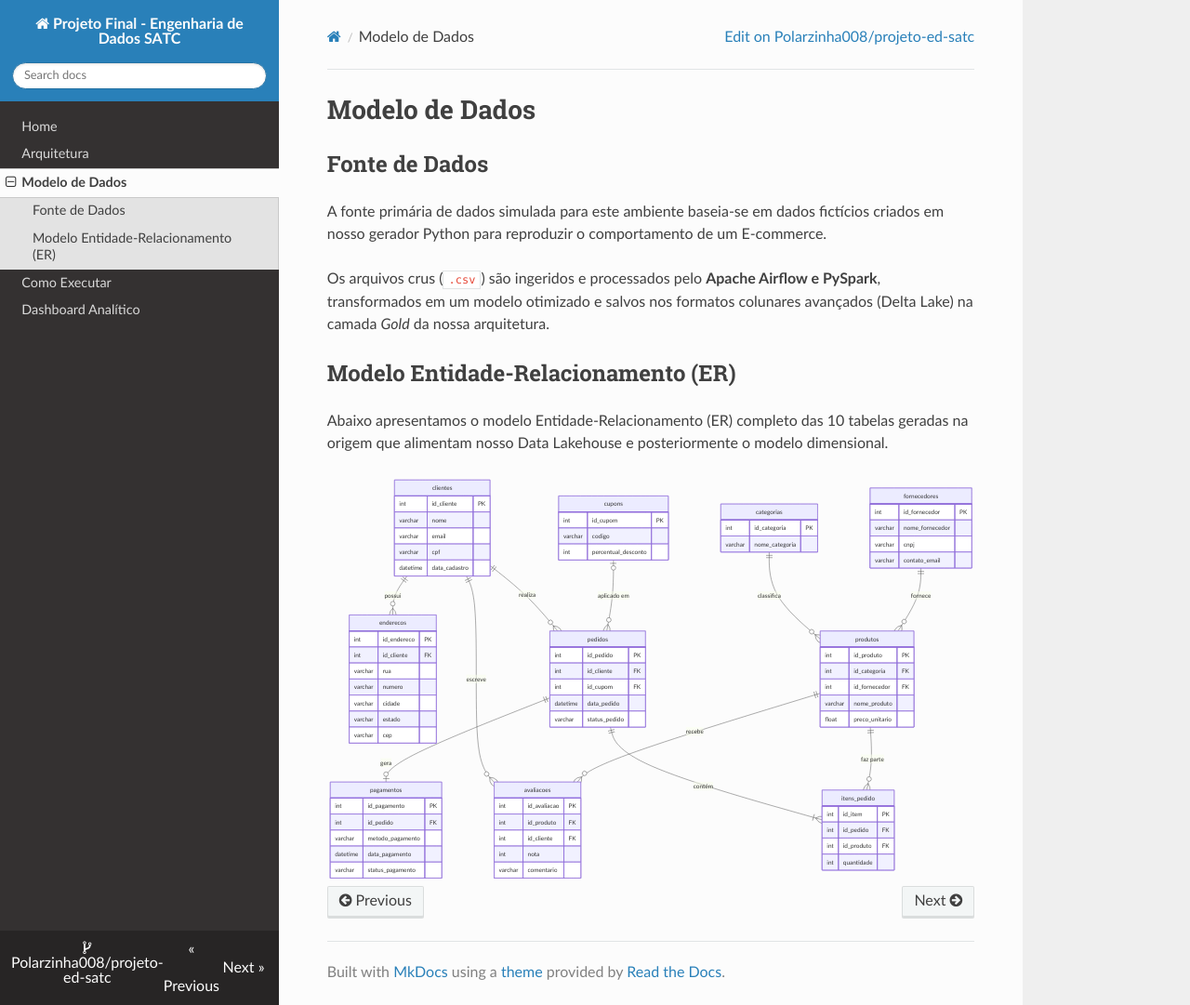
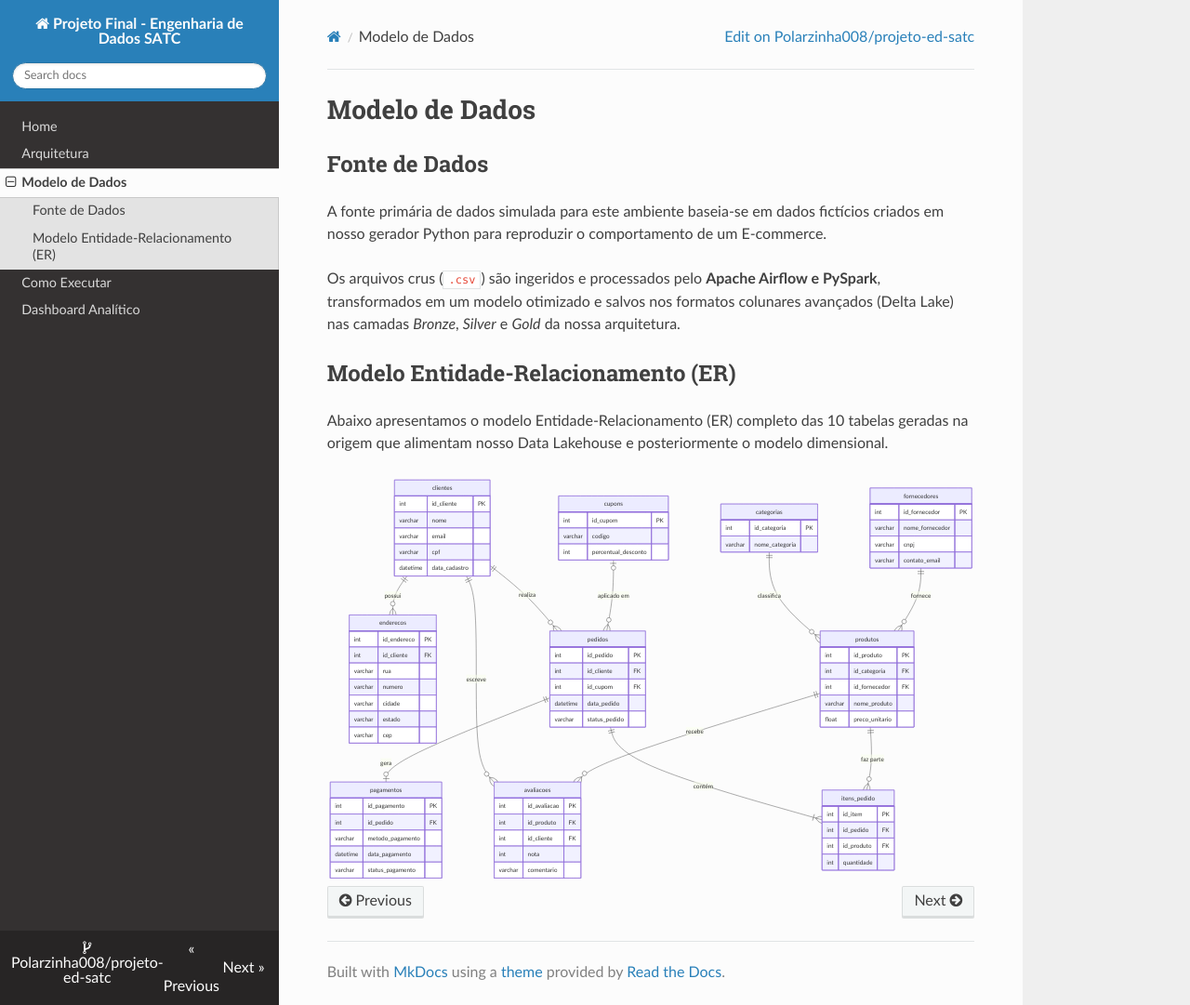
Before and after one commit to Polarzinha008/projeto-ed-satc, an MkDocs documentation site: the page built from docs/modelo_dados.md, in a window 1280 px wide and 1081 px high. Shown: the whole window at 93% size. Built offline with MkDocs 1.6.1, drawn with Linux system fonts in a browser that asks for light colours; nearby versions of some CDN libraries.

Commit message:
docs: corrige inconsistências de texto (Resolves #25)

```diff
--- a/docs/modelo_dados.md
+++ b/docs/modelo_dados.md
@@ -4,7 +4,7 @@
 
 A fonte primária de dados simulada para este ambiente baseia-se em dados fictícios criados em nosso gerador Python para reproduzir o comportamento de um E-commerce.
 
-Os arquivos crus (`.csv`) são ingeridos e processados pelo **Apache Airflow e PySpark**, transformados em um modelo otimizado e salvos nos formatos colunares avançados (Delta Lake) na camada *Gold* da nossa arquitetura.
+Os arquivos crus (`.csv`) são ingeridos e processados pelo **Apache Airflow e PySpark**, transformados em um modelo otimizado e salvos nos formatos colunares avançados (Delta Lake) nas camadas *Bronze*, *Silver* e *Gold* da nossa arquitetura.
 
 ## Modelo Entidade-Relacionamento (ER)
 
```
Also changed, not shown: README.md (+1 -1 lines), docs/arquitetura.md (+1 -1 lines), docs/dashboard.md (+1 -1 lines), docs/index.md (+1 -1 lines).
